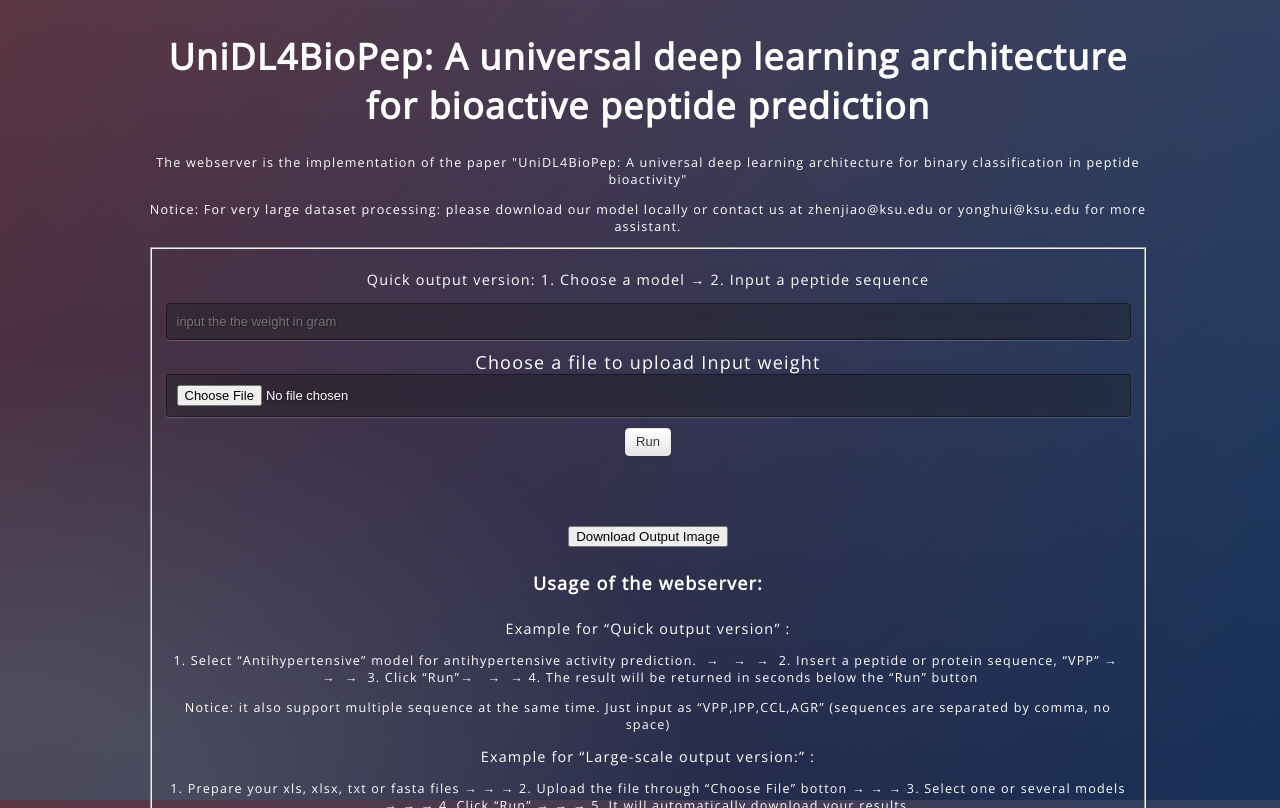
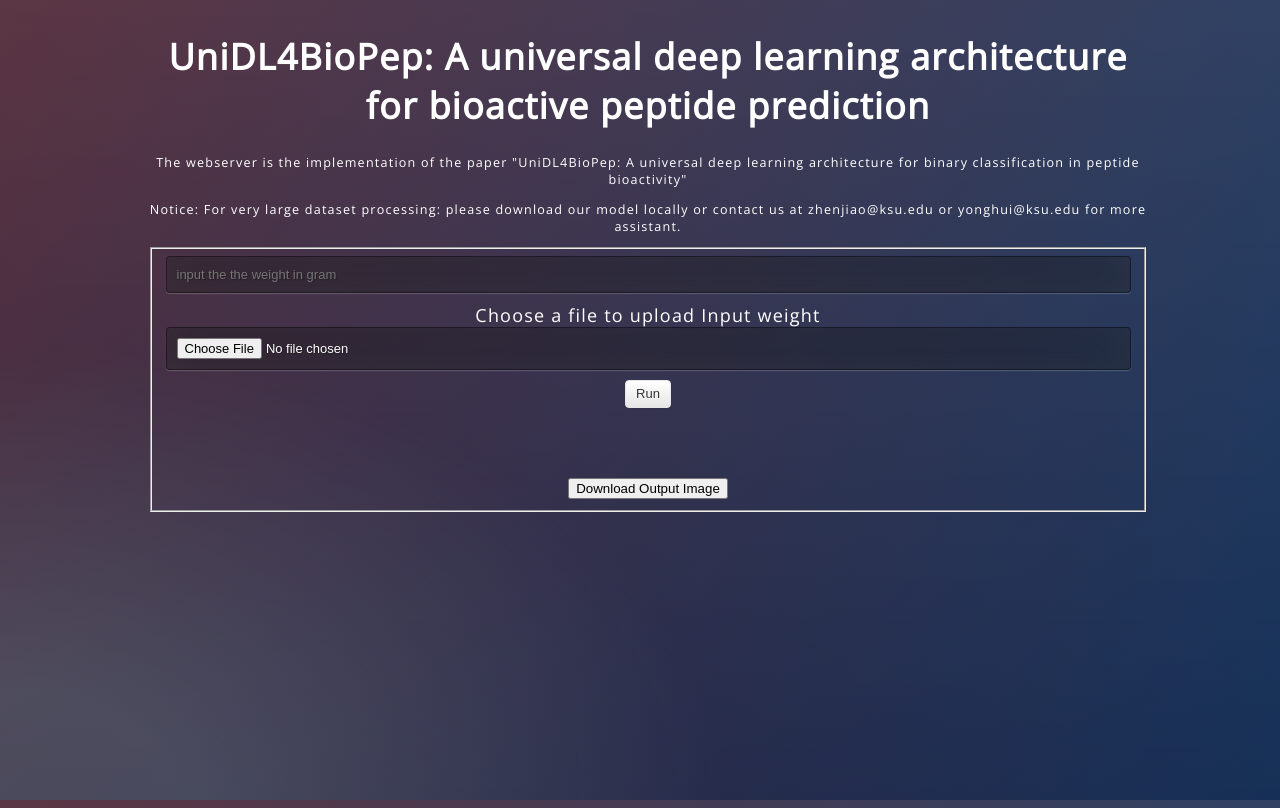
Before and after one commit to dzjxzyd/kernel_counting, a Flask app: page / in a window 1280 px wide. Run offline with Flask 2, Linux system fonts and the light colour scheme; parts of the project's set-up code (start-up, migrations or seed data) failed here and were passed over; some web fonts are replaced.

Commit message:
Update index.html

```diff
--- a/templates/index.html
+++ b/templates/index.html
@@ -27,7 +27,7 @@
         <p style="font-size:70%">The webserver is the implementation of the paper "UniDL4BioPep: A universal deep learning architecture for binary classification in peptide bioactivity"</p>
         <p style="font-size:70%">Notice: For very large dataset processing: please download our model locally or contact us at zhenjiao@ksu.edu or yonghui@ksu.edu for more assistant.  </p>
 	<fieldset>
-        <p style="font-size:80%">Quick output version: 1. Choose a model  → 2. Input a peptide sequence</p>
+
         <form action="{{url_for('pred_with_file')}}" method="post" enctype="multipart/form-data">
             <input type="text" name="Kernel weight" placeholder="input the the weight in gram" required="required" />
             <label for="my_image">Choose a file to upload</label>
@@ -44,15 +44,7 @@
         <br>
 
 
-          <h4>Usage of the webserver:</h4>
-          <p style="font-size:80%"> Example for “Quick output version” : </p>
-          <p style="font-size:70%">1. Select “Antihypertensive” model for antihypertensive activity prediction.   →   →  →  2. Insert a peptide or protein sequence, “VPP” →   →  →  3. Click “Run”→   →  → 4. The result will be returned in seconds below the “Run” button</p>
-          <p style="font-size:70%">Notice: it also support multiple sequence at the same time. Just input as “VPP,IPP,CCL,AGR” (sequences are separated by comma, no space)</p>
-          <p style="font-size:80%"> Example for “Large-scale output version:” : </p>
-          <p style="font-size:70%">1. Prepare your xls, xlsx, txt or fasta files  →  →  → 2. Upload the file through “Choose File” botton  →   →  → 3. Select one or several models →   →  → 4. Click “Run” →   →  → 5. It will automatically download your results. </p>
-          <p style="font-size:70%">Notice: File preparation should follow the examples under this repository https://github.com/dzjxzyd/UniDL4BioPep_webserver/tree/main/Example%20uploading%20files </p>
-          <h4>Detailed explaination of the activity abbreviation</h4>
-	  <p style="font-size:70%"> Antihypertensive： Angiotensin-converting enzyme inhibitory activity (main target in for hypertension); DPPIV: dipeptidyl peptidase IV (DPPIV) inhibitory activity (main target for diabetes); AMP: antimicrobial activity; AMAP: antimalarial activity (main and alternative is corresponding to two datasets; QS: quorum-sensing activity; ACP: anticancer activity: MRSA: anti-methicillin-resistant S. aureus strains activity); TTCA: tumor T cell antigens; BBP: blood-brain barrier peptide; APP: anti-parasitic activity; FL: is just an indicator of the Focal loss as loss function version, typically, we recommend the FL-version if available (for balanced datassets, we do not using FL for model generation, but you can try it based our our template tutorial in github) </p>
-      </div>
+
+	 </div>
   </body>
   </html>
```
